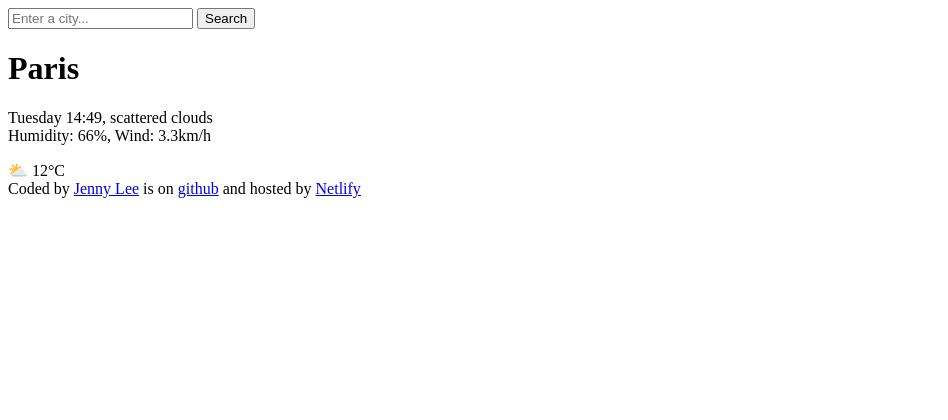
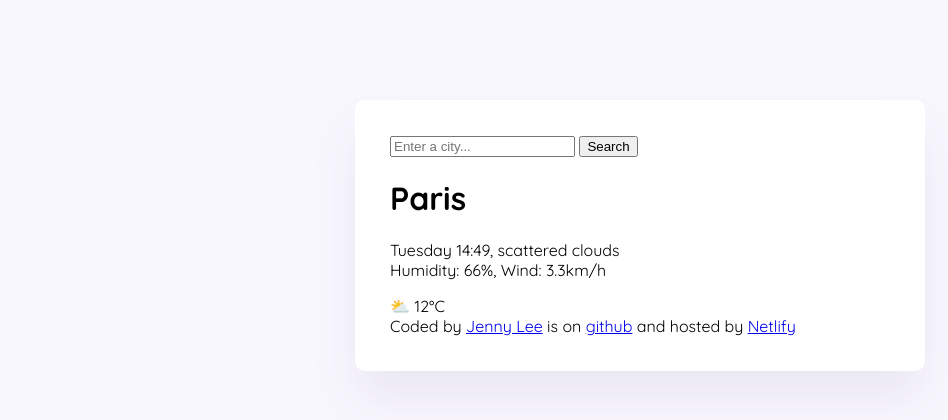
Before and after one commit to whaleism/jennys-weather-app-p, a plain HTML site: page index.html in a window 1280 px wide. Shown: the whole page, without its empty margins (0-948 px from the left). Drawn offline with Linux system fonts and the light colour scheme.

Commit message:
Styled main container and added body font

```diff
--- a/index.html
+++ b/index.html
@@ -5,8 +5,16 @@
     <meta name="viewport" content="width=device-width, initial-scale=1.0" />
     <title>Jenny's weather app</title>
     <link rel="stylesheet" href="src/styles.css" />
+    <!-- Fonts -->
+    <link rel="preconnect" href="https://fonts.googleapis.com" />
+    <link rel="preconnect" href="https://fonts.gstatic.com" crossorigin />
+    <link
+      href="https://fonts.googleapis.com/css2?family=Quicksand:wght@300..700&display=swap"
+      rel="stylesheet"
+    />
   </head>
   <body>
+    <div class="weather-app">
       <header>
         <form>
           <input type="search" placeholder="Enter a city..." required />
@@ -30,7 +38,9 @@
         Coded by
         <a href="https://github.com/whaleism" target="_blank">Jenny Lee</a>
         is on
-      <a href="https://github.com/whaleism/jennys-weather-app-p" target="_blank"
+        <a
+          href="https://github.com/whaleism/jennys-weather-app-p"
+          target="_blank"
           >github</a
         >
         and hosted by
@@ -38,5 +48,6 @@
           >Netlify</a
         >
       </footer>
+    </div>
   </body>
 </html>
--- a/src/styles.css
+++ b/src/styles.css
@@ -0,0 +1,13 @@
+body {
+  background-color: #f9f7fe;
+  font-family: "Quicksand", sans-serif;
+}
+
+.weather-app {
+  background-color: white;
+  border-radius: 10px;
+  box-shadow: 0 30px 50px rgba(65, 50, 100, 0.08);
+  margin: 100px auto;
+  max-width: 500px;
+  padding: 35px;
+}
```
Lines whose indentation alone changed are shown as unchanged.
